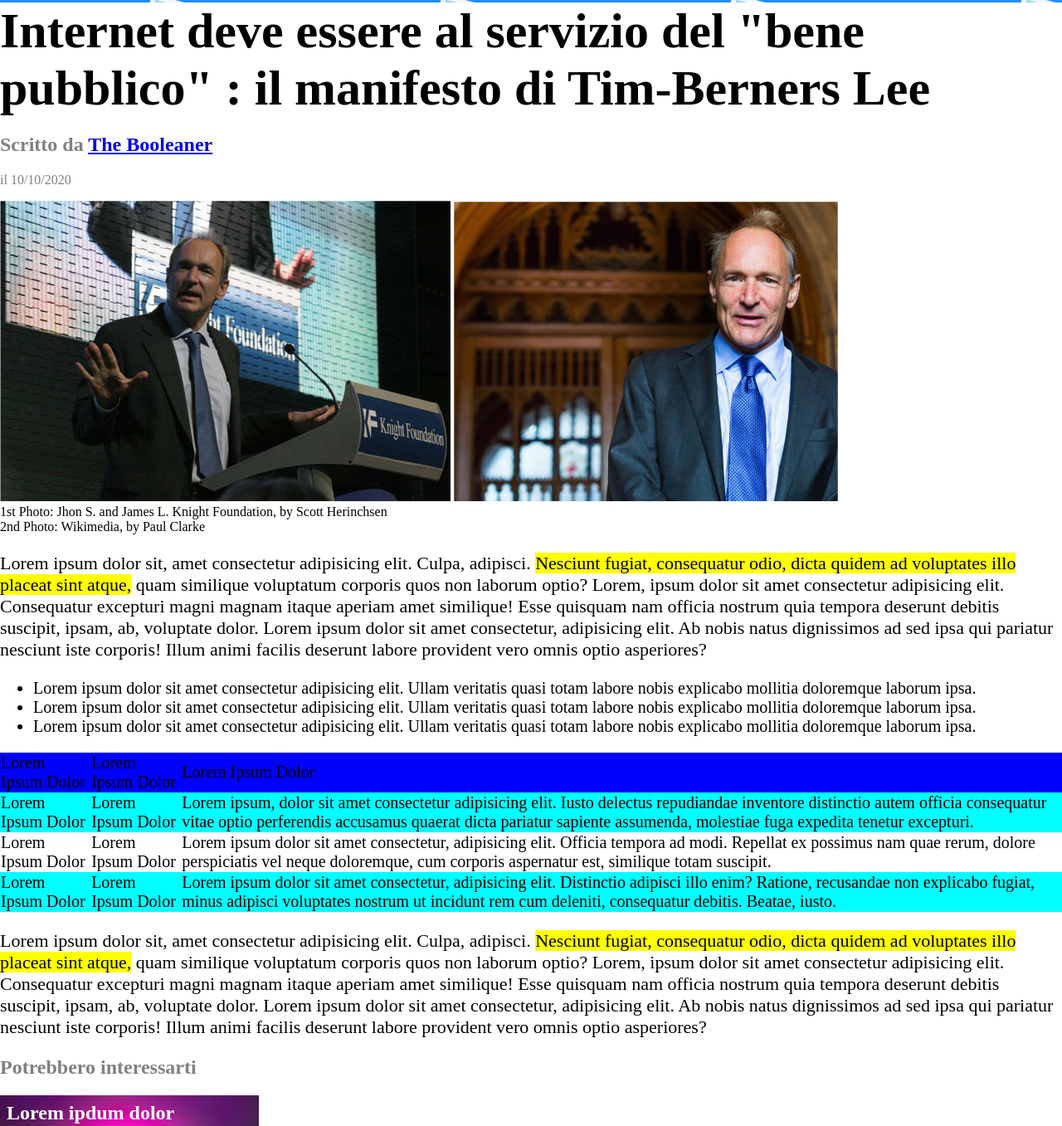
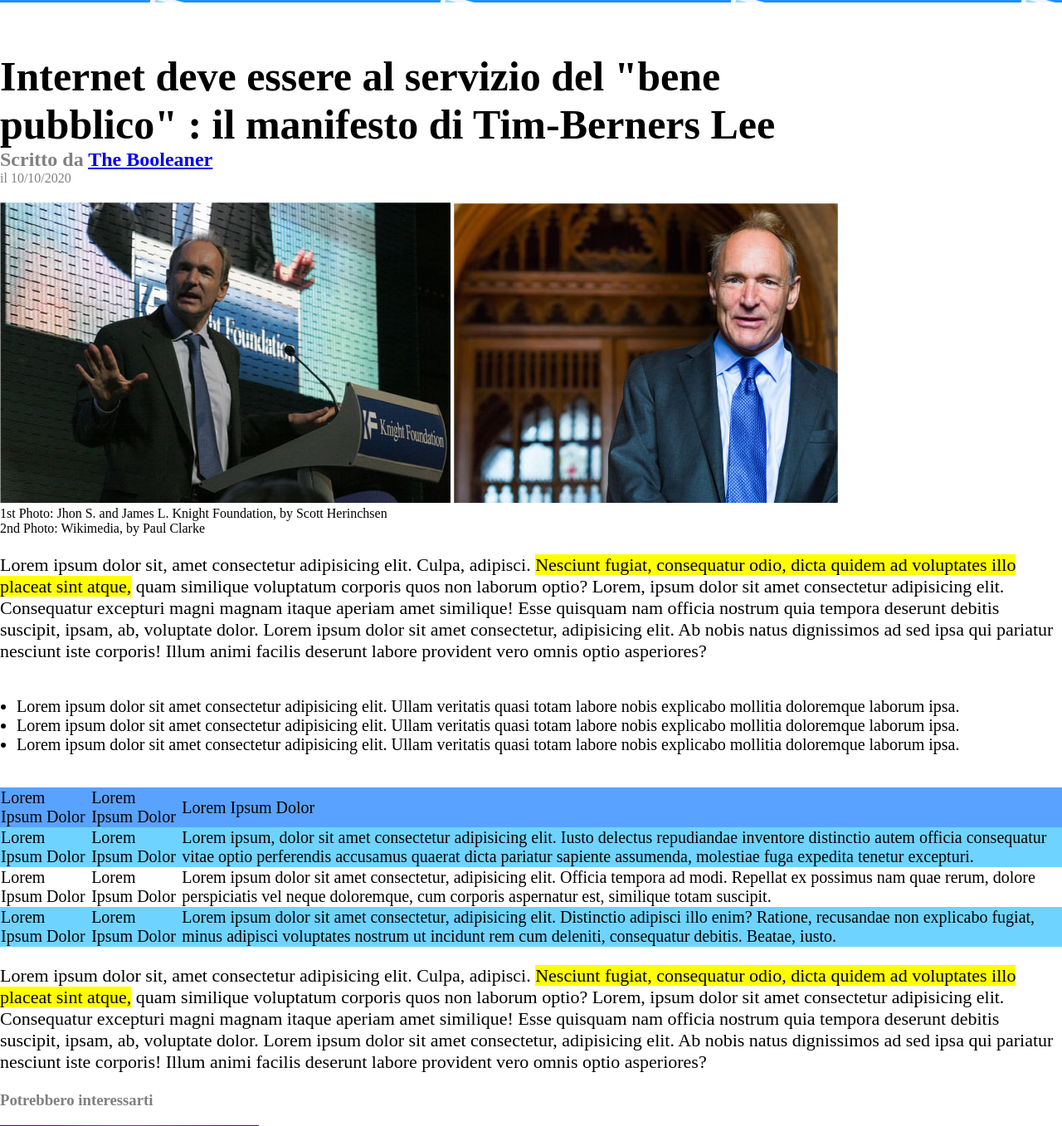
Before and after one commit to FRANCO1357/html-css-booleaner, a plain HTML site: page index.html in a window 1280 px wide. Shown: the part 197-1554 px from the top of the page at 83% size. Drawn offline with Linux system fonts and the light colour scheme.

Commit message:
edit table

```diff
--- a/css/style.css
+++ b/css/style.css
@@ -1,5 +1,9 @@
 body{
     margin: 0;
+}
+
+main{
+    padding: 20px;
 }
 
 header{
@@ -7,6 +11,7 @@ header{
     background-image: url("../img/pattern.png");
     height: 180px;
     padding-bottom: 20px;
+    padding-left: 10px;
 }
 
 .logo{
@@ -15,22 +20,25 @@ header{
     height: 180px;
     background-size: 400px;
     background-position: left bottom;
-    margin-left: 10px;
-    margin-bottom: 200px;
 }
 
 h1{
-    font-size: 60px;
+    font-size: 50px;
     margin: 0;
+    margin-top: 20px;
+    margin-right: 200px;
 }
 
-h2{
+.autore{
     color: grey;
     text-decoration: none;
+    margin: 0;
 }
 
 .date{
     color: grey;
+    margin: 0;
+    margin-bottom: 20px;
 }
 
 figure{
@@ -49,6 +57,10 @@ figure{
 .list{
     font-size: 20px;
     margin-left: 0px;
+}
+
+ul{
+    padding: 20px;
 }
 
 .evidenziatura{
@@ -79,11 +91,11 @@ table{
 }
 
 thead{
-    background-color: blue;
+    background-color: rgb(90, 162, 255);
 }
 
 .color{
-    background-color: aqua;
+    background-color: rgb(110, 212, 255);
     margin: 0;
     padding: 0;
 }
@@ -91,3 +103,7 @@ thead{
 .white{
     background-color: white;
 }
+
+h3{
+    color: grey;
+}
--- a/index.html
+++ b/index.html
@@ -20,7 +20,7 @@
 
         <section>
             <h1>Internet deve essere al servizio del "bene pubblico" : il manifesto di Tim-Berners Lee</h1>
-            <h2>Scritto da <a href="www.wikipedia.com">The Booleaner</a></h2>
+            <h2 class="autore">Scritto da <a href="www.wikipedia.com">The Booleaner</a></h2>
             <p class="date">il 10/10/2020</p>
 
             <figure>
@@ -79,7 +79,7 @@
         </section>
 
     <footer>
-        <h2>Potrebbero interessarti</h2>
+        <h3>Potrebbero interessarti</h3>
         <div class="monitor"><b>Lorem ipdum dolor</b></div>
         <div class="graph"><b>Lorem ipdum dolor</b></div>
     </footer>
```
